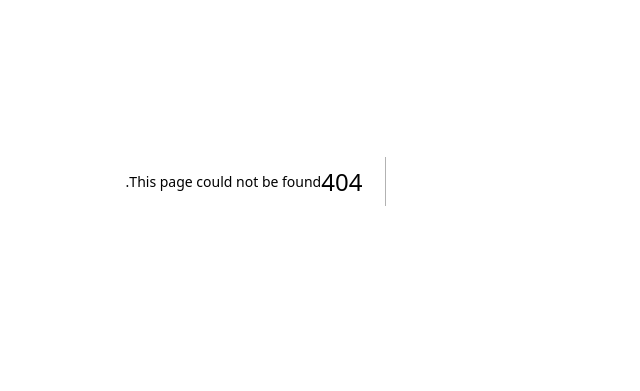
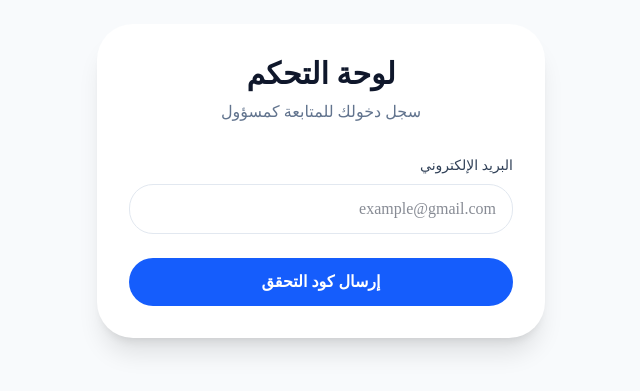
Before and after one commit to ssm82009/ihelpteam, a Next.js app: page /admin-login in a window 1280 px wide. Before the commit this address had no page. Shown: the part 219-610 px from the top of the page, without its empty margins (416-1056 px from the left). Built offline with nearby package versions, Linux system fonts and the light colour scheme.

Commit message:
fix: Resolve admin redirect loop by moving login page

```diff
--- /dev/null
+++ b/src/app/admin-login/page.tsx
@@ -0,0 +1,122 @@
+'use client';
+
+import { useState } from 'react';
+import { useRouter } from 'next/navigation';
+import toast from 'react-hot-toast';
+
+export default function AdminLogin() {
+    const [email, setEmail] = useState('');
+    const [code, setCode] = useState('');
+    const [step, setStep] = useState(1); // 1: Email, 2: OTP
+    const [loading, setLoading] = useState(false);
+    const router = useRouter();
+
+    const handleSendOTP = async (e: React.FormEvent) => {
+        e.preventDefault();
+        setLoading(true);
+        try {
+            const res = await fetch('/api/admin/auth/send-otp', {
+                method: 'POST',
+                headers: { 'Content-Type': 'application/json' },
+                body: JSON.stringify({ email }),
+            });
+            const data = await res.json();
+            if (res.ok) {
+                toast.success('تم إرسال كود التحقق لبريدك');
+                setStep(2);
+            } else {
+                toast.error(data.error || 'فشل في إرسال الكود');
+            }
+        } catch (error) {
+            toast.error('حدث خطأ غير متوقع');
+        } finally {
+            setLoading(false);
+        }
+    };
+
+    const handleVerifyOTP = async (e: React.FormEvent) => {
+        e.preventDefault();
+        setLoading(true);
+        try {
+            const res = await fetch('/api/admin/auth/verify-otp', {
+                method: 'POST',
+                headers: { 'Content-Type': 'application/json' },
+                body: JSON.stringify({ email, code }),
+            });
+            const data = await res.json();
+            if (res.ok) {
+                toast.success('تم الدخول بنجاح');
+                router.push('/admin');
+            } else {
+                toast.error(data.error || 'كود غير صحيح');
+            }
+        } catch (error) {
+            toast.error('حدث خطأ غير متوقع');
+        } finally {
+            setLoading(false);
+        }
+    };
+
+    return (
+        <div className="min-h-screen bg-slate-50 flex items-center justify-center p-4" dir="rtl">
+            <div className="max-w-md w-full bg-white rounded-2xl shadow-xl p-8">
+                <div className="text-center mb-8">
+                    <h1 className="text-3xl font-bold text-slate-900 mb-2">لوحة التحكم</h1>
+                    <p className="text-slate-500">سجل دخولك للمتابعة كمسؤول</p>
+                </div>
+
+                {step === 1 ? (
+                    <form onSubmit={handleSendOTP} className="space-y-6">
+                        <div>
+                            <label className="block text-sm font-medium text-slate-700 mb-2">البريد الإلكتروني</label>
+                            <input
+                                type="email"
+                                value={email}
+                                onChange={(e) => setEmail(e.target.value)}
+                                className="w-full px-4 py-3 rounded-xl border border-slate-200 focus:ring-2 focus:ring-blue-500 focus:border-transparent transition-all outline-none text-right"
+                                placeholder="example@gmail.com"
+                                required
+                            />
+                        </div>
+                        <button
+                            type="submit"
+                            disabled={loading}
+                            className="w-full bg-blue-600 hover:bg-blue-700 text-white font-semibold py-3 rounded-xl transition-all disabled:opacity-50"
+                        >
+                            {loading ? 'جاري الإرسال...' : 'إرسال كود التحقق'}
+                        </button>
+                    </form>
+                ) : (
+                    <form onSubmit={handleVerifyOTP} className="space-y-6">
+                        <div>
+                            <label className="block text-sm font-medium text-slate-700 mb-2">كود التحقق</label>
+                            <input
+                                type="text"
+                                value={code}
+                                onChange={(e) => setCode(e.target.value)}
+                                className="w-full px-4 py-3 rounded-xl border border-slate-200 focus:ring-2 focus:ring-blue-500 focus:border-transparent transition-all outline-none text-center text-2xl tracking-widest"
+                                placeholder="000000"
+                                maxLength={6}
+                                required
+                            />
+                        </div>
+                        <button
+                            type="submit"
+                            disabled={loading}
+                            className="w-full bg-blue-600 hover:bg-blue-700 text-white font-semibold py-3 rounded-xl transition-all disabled:opacity-50"
+                        >
+                            {loading ? 'جاري التحقق...' : 'دخول'}
+                        </button>
+                        <button
+                            type="button"
+                            onClick={() => setStep(1)}
+                            className="w-full text-slate-500 text-sm hover:underline"
+                        >
+                            تغيير البريد الإلكتروني
+                        </button>
+                    </form>
+                )}
+            </div>
+        </div>
+    );
+}
--- a/src/app/admin/layout.tsx
+++ b/src/app/admin/layout.tsx
@@ -7,7 +7,7 @@ export default async function AdminLayout({ children }: { children: React.ReactN
     const admin = await isAdmin();
 
     if (!admin) {
-        redirect('/admin/login');
+        redirect('/admin-login');
     }
 
     const menuItems = [
--- a/src/app/page.tsx
+++ b/src/app/page.tsx
@@ -379,7 +379,7 @@ function HomeContent() {
 
             {/* Admin Access Link */}
             <div className="absolute bottom-6 left-1/2 -translate-x-1/2">
-                <Link href="/admin/login" className="text-[10px] text-muted-foreground/30 hover:text-primary/50 transition-colors uppercase tracking-widest font-bold">
+                <Link href="/admin-login" className="text-[10px] text-muted-foreground/30 hover:text-primary/50 transition-colors uppercase tracking-widest font-bold">
                     Admin Access
                 </Link>
             </div>
```
